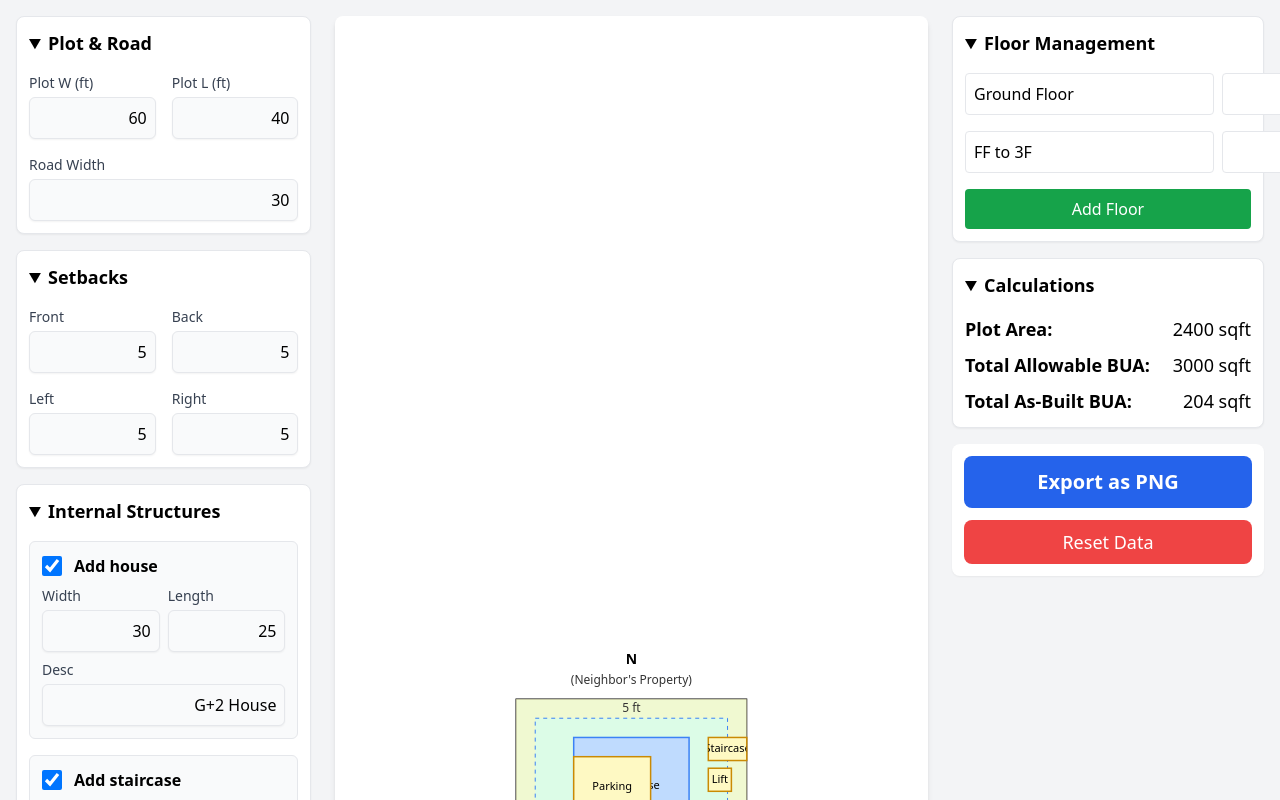
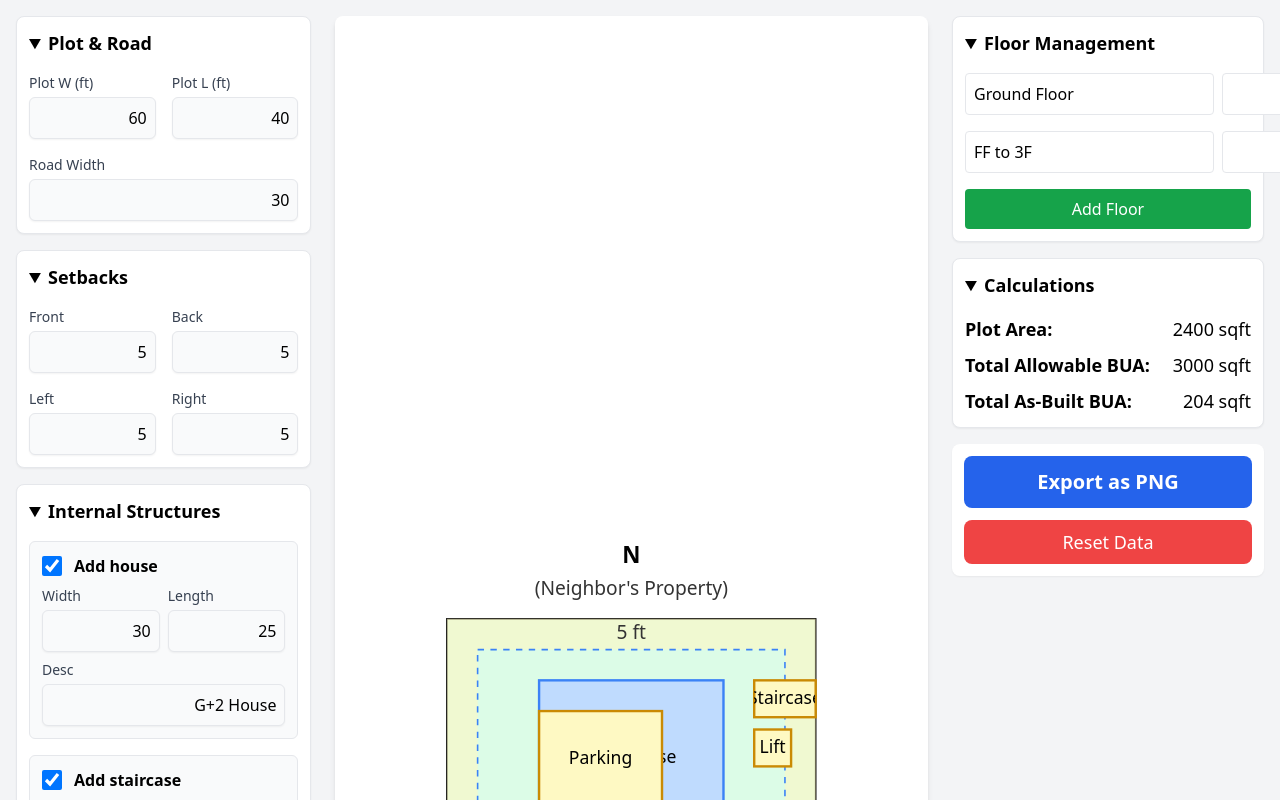
Before and after one commit to tharak4321/plot-app, a React (Create React App) app: page / in a window 1280 px wide. Shown: the top 800 px of the page. Built offline with nearby package versions, Linux system fonts and the light colour scheme.

Commit message:
Add collisionItemKey prop and glow effect

```diff
--- a/src/components/PlotDiagramSVG.jsx
+++ b/src/components/PlotDiagramSVG.jsx
@@ -1,13 +1,12 @@
 import React from 'react';
 import DraggableSVGItem from './DraggableSVGItem';
 
-export default function PlotDiagramSVG({ inputs, items, surroundings, onPositionChange, isExport }) {
+export default function PlotDiagramSVG({ inputs, items, surroundings, onPositionChange, isExport, collisionItemKey }) {
   const { plotWidth, plotLength, roadWidth, setbackFront, setbackBack, setbackLeft, setbackRight, northDirection } = inputs;
   const MAX_SVG_DIM = isExport ? 1000 : 500;
   const PADDING = 60;
 
-  const pW=parseFloat(plotWidth)||0, pL=parseFloat(plotLength)||0, rW=parseFloat(roadWidth)||0;
-  const sF=parseFloat(setbackFront)||0, sB=parseFloat(setbackBack)||0, sL=parseFloat(setbackLeft)||0, sR=parseFloat(setbackRight)||0;
+  const pW=parseFloat(plotWidth)||0, pL=parseFloat(plotLength)||0, rW=parseFloat(roadWidth)||0, sF=parseFloat(setbackFront)||0, sB=parseFloat(setbackBack)||0, sL=parseFloat(setbackLeft)||0, sR=parseFloat(setbackRight)||0;
 
   const scale = Math.min(MAX_SVG_DIM / (pW + PADDING), MAX_SVG_DIM / (pL + rW + PADDING));
   const svgWidth = pW * scale + PADDING * 2, svgHeight = (pL + rW) * scale + PADDING * 2;
@@ -20,9 +19,14 @@ export default function PlotDiagramSVG({ inputs, items, surroundings, onPosition
   const BoldText = ({ children, ...props }) => <text style={{ fontSize: isExport ? '24px' : '14px', fontWeight: 'bold' }} {...props}>{children}</text>;
 
   return (
-    <svg width={svgWidth} height={svgHeight} xmlns="http://www.w3.org/2000/svg">
+    <svg width="100%" height="auto" viewBox={`0 0 ${svgWidth} ${svgHeight}`} xmlns="http://www.w3.org/2000/svg">
+      <defs>
+        <filter id="glow" x="-50%" y="-50%" width="200%" height="200%">
+          <feDropShadow dx="0" dy="0" stdDeviation="5" floodColor="red" />
+        </filter>
+      </defs>
       <g transform={`translate(${PADDING}, ${PADDING})`}>
-        {/* Surroundings */}
+        {/* Surroundings & Directions */}
         <BoldText x={pW*scale/2} y={-35} textAnchor="middle">{directions.N}</BoldText>
         <Text x={pW*scale/2} y={-15} textAnchor="middle">({surroundings.north})</Text>
 
@@ -39,9 +43,11 @@ export default function PlotDiagramSVG({ inputs, items, surroundings, onPosition
 
         {/* Draggable Items */}
         {Object.entries(items).map(([key, item]) => item.enabled && (
-          <DraggableSVGItem key={key} x={item.position.x * scale} y={item.position.y * scale} onPositionChange={isExport ? ()=>{} : (pos) => onPositionChange(key, { x: pos.x / scale, y: pos.y / scale })} constraints={{x:sL*scale, y:sF*scale, maxX: sL*scale+bW-(item.width*scale), maxY: sF*scale+bL-(item.length*scale)}}>
-            <rect width={item.width*scale} height={item.length*scale} fill={key === 'house' ? '#bfdbfe' : '#fef9c3'} stroke={key === 'house' ? '#3b82f6' : '#ca8a04'} strokeWidth="1.5" />
-            <foreignObject width={item.width*scale} height={item.length*scale}><div style={{display:'flex',alignItems:'center',justifyContent:'center',height:'100%',textAlign:'center',padding:'2px',textTransform:'capitalize',fontSize:isExport ? '18px' : '11px', overflow:'hidden'}}>{item.description || key}</div></foreignObject>
+          <DraggableSVGItem key={key} x={item.position.x * scale} y={item.position.y * scale} onPositionChange={isExport ? ()=>{} : (pos) => onPositionChange(key, { x: pos.x / scale, y: pos.y / scale })} constraints={{x:sL*scale, y:sF*scale, maxX: sL*scale+bW-(item.width*scale), maxY: sF*scale+bL-(item.length*scale)}} >
+            <g style={{ filter: collisionItemKey === key ? 'url(#glow)' : 'none', transition: 'filter 0.2s' }}>
+              <rect width={item.width*scale} height={item.length*scale} fill={key === 'house' ? '#bfdbfe' : '#fef9c3'} stroke={key === 'house' ? '#3b82f6' : '#ca8a04'} strokeWidth="1.5" />
+              <foreignObject width={item.width*scale} height={item.length*scale}><div style={{display:'flex',alignItems:'center',justifyContent:'center',height:'100%',textAlign:'center',padding:'2px',textTransform:'capitalize',fontSize:isExport ? '18px' : '11px', overflow:'hidden'}}>{item.description || key}</div></foreignObject>
+            </g>
           </DraggableSVGItem>
         ))}
       </g>
```
